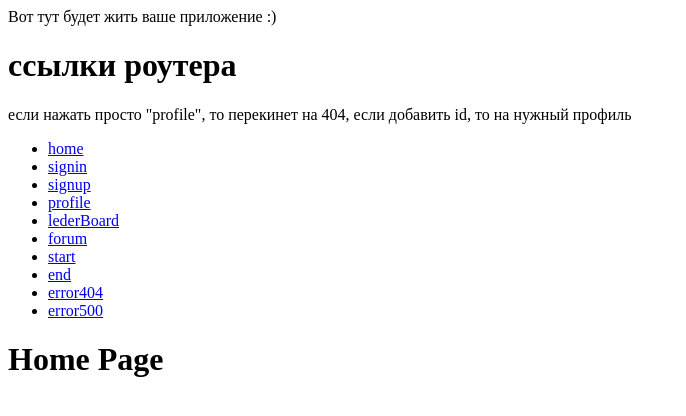
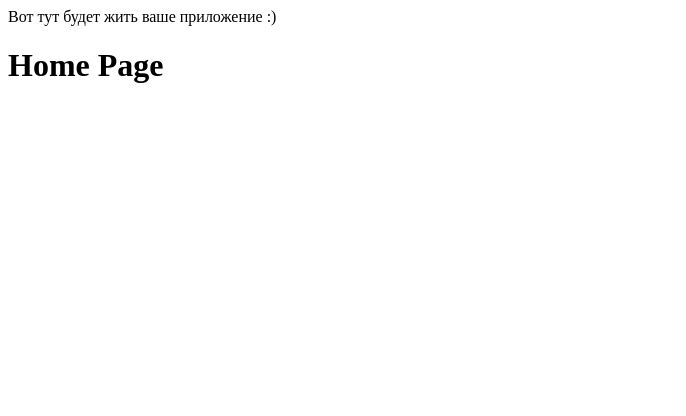
Before and after one commit to AlexandrV9/game_2048, a React (Vite) app in the folder packages/client/: page / in a window 1280 px wide. Shown: the top 416 px of the page, without its empty margins (0-686 px from the left). Built offline with nearby package versions, Linux system fonts and the light colour scheme.

Commit message:
refactor(src): роутер на уровне APP

```diff
--- a/packages/client/src/App.tsx
+++ b/packages/client/src/App.tsx
@@ -1,4 +1,6 @@
 import { useEffect } from 'react'
+import { RouterProvider } from 'react-router-dom'
+import { router } from './core/Routes'
 import './App.css'
 
 function App() {
@@ -12,7 +14,12 @@ function App() {
 
     fetchServerData()
   }, [])
-  return <div className="App">Вот тут будет жить ваше приложение :)</div>
+  return (
+    <>
+      <div className="App">Вот тут будет жить ваше приложение :)</div>
+      <RouterProvider router={router} />
+    </>
+  )
 }
 
 export default App
--- a/packages/client/src/main.tsx
+++ b/packages/client/src/main.tsx
@@ -1,30 +1,10 @@
 import React from 'react'
 import ReactDOM from 'react-dom/client'
-import { RouterProvider } from 'react-router-dom'
 import App from './App'
-import { router, routesName } from './core/Routes'
 import './index.css'
-
-const routeList = []
-for (const item in routesName) {
-  routeList.push(
-    <li>
-      <a href={routesName[item]}>{item}</a>
-    </li>
-  )
-}
 
 ReactDOM.createRoot(document.getElementById('root') as HTMLElement).render(
   <React.StrictMode>
     <App />
-    <span>
-      <h1>ссылки роутера</h1>
-      <p>
-        если нажать просто "profile", то перекинет на 404, если добавить id, то
-        на нужный профиль
-      </p>
-      <ul>{routeList}</ul>
-    </span>
-    <RouterProvider router={router} />
   </React.StrictMode>
 )
```
